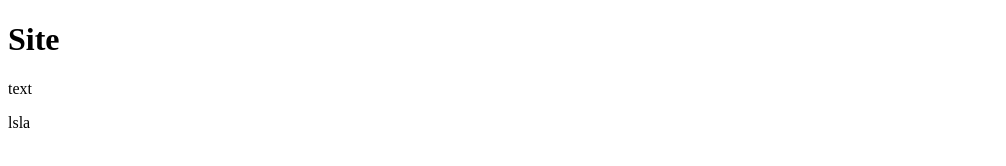
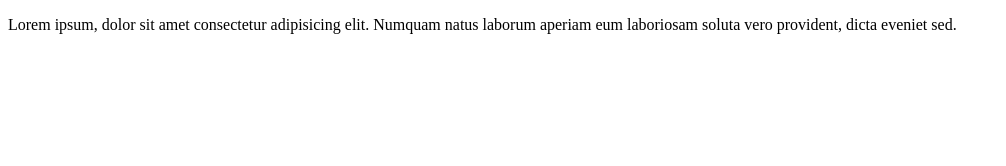
Before and after one commit to Vladias94/git-lesson, a plain HTML site: page index.html in a window 1280 px wide. Shown: the whole page, without its empty margins (0-1006 px from the left). Drawn offline with Linux system fonts and the light colour scheme.

Commit message:
trird commit

```diff
--- a/index.html
+++ b/index.html
@@ -10,9 +10,8 @@
 </head>
 
 <body>
-	<h1>Site</h1>
-	<p>text</p>
-	<p>lsla</p>
+	<p>Lorem ipsum, dolor sit amet consectetur adipisicing elit. Numquam natus laborum aperiam eum laboriosam soluta
+		vero provident, dicta eveniet sed.</p>
 </body>
 
 </html>
```
